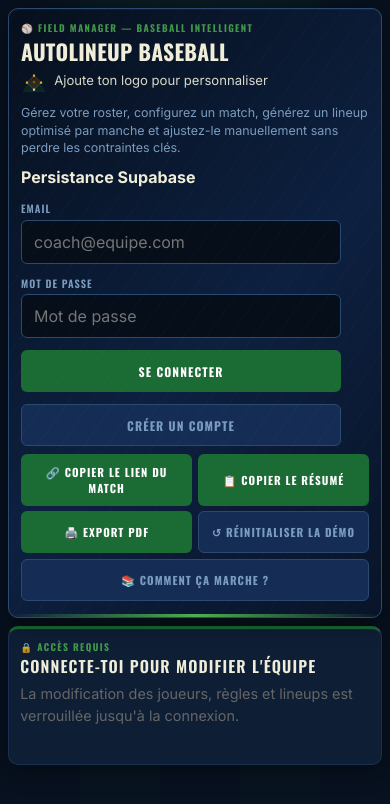
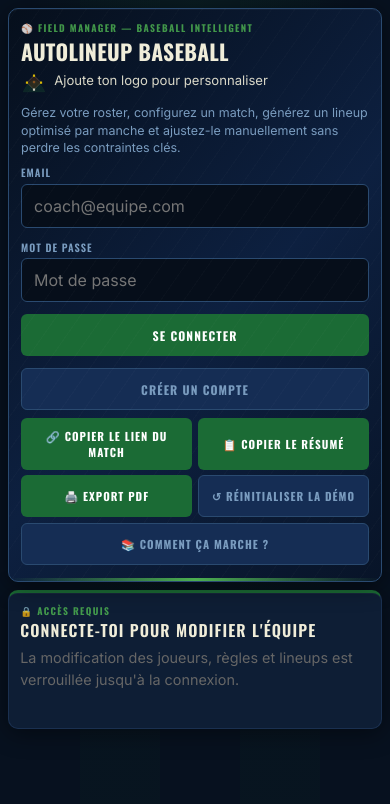
Before and after one commit to sauro1997/AutoLineupBaseball, a React (Vite) app: page / in a window 390 px wide. Shown: the top 804 px of the page. Built offline with nearby package versions, Linux system fonts and the light colour scheme.

Commit message:
modif aides

```diff
--- a/src/App.css
+++ b/src/App.css
@@ -7,6 +7,8 @@
   display: grid;
   gap: 1.5rem;
   padding: 2rem;
+  width: 100%;
+  max-width: 100%;
 }
 
 /* ---- Shared card surface ---- */
@@ -38,6 +40,10 @@
   border: 1px solid var(--color-border-bright);
   position: relative;
   overflow: hidden;
+}
+
+.hero-card > * {
+  min-width: 0;
 }
 
 /* Diagonal pinstripe overlay */
@@ -90,6 +96,10 @@
   min-width: 220px;
   position: relative;
   z-index: 1;
+}
+
+.hero-auth-panel {
+  min-width: 320px;
 }
 
 /* ---- Grid layouts ---- */
@@ -566,7 +576,7 @@ table {
 }
 
 .lineup-table {
-  min-width: 360px;
+  min-width: 320px;
 }
 
 thead tr {
@@ -852,6 +862,7 @@ td button {
   }
 
   .hero-actions,
+  .hero-auth-panel,
   .lineup-actions {
     min-width: 0;
     width: 100%;
@@ -907,6 +918,22 @@ td button {
   .app-shell {
     padding: 0.5rem;
     gap: 0.5rem;
+    width: 100%;
+    max-width: 100%;
+  }
+
+  .grid,
+  .stack,
+  .hero-card,
+  .panel,
+  .player-card,
+  .inning-card,
+  .match-history-panel,
+  .inning-table-wrap,
+  .lineup-table {
+    width: 100%;
+    max-width: 100%;
+    min-width: 0;
   }
 
   /* ---- Hero card ---- */
@@ -1129,7 +1156,7 @@ td button {
 
   td select {
     font-size: 0.8rem;
-    min-width: 80px;
+    min-width: 72px;
     max-width: 120px;
     padding: 0.3rem 0.4rem;
   }
--- a/src/App.tsx
+++ b/src/App.tsx
@@ -939,15 +939,18 @@ function App() {
         <div>
           <p className="eyebrow">⚾ Field Manager — Baseball intelligent</p>
           <h1>AutoLineup Baseball</h1>
-          <TeamLogoBadge logoUrl={team.logoUrl} title={team.logoUrl ? 'Identité d’équipe active' : 'Ajoute ton logo pour personnaliser'} />
+          <TeamLogoBadge
+            logoUrl={team.logoUrl}
+            title={team.logoUrl ? (team.name.trim() ? team.name : 'Équipe sans nom') : 'Ajoute ton logo pour personnaliser'}
+          />
           <p className="lede">
             Gérez votre roster, configurez un match, générez un lineup optimisé par manche et ajustez-le
             manuellement sans perdre les contraintes clés.
           </p>
         </div>
         <TeamVisual logoUrl={team.logoUrl} size={96} />
-        <div className="stack compact" style={{ minWidth: '320px' }}>
-          <strong>Persistance Supabase</strong>
+        <div className="stack compact hero-auth-panel">
+          {/* <strong>Persistance Supabase</strong> */}
           {!isSupabaseConfigured ? (
             <p className="status-chip">Configure VITE_SUPABASE_URL et VITE_SUPABASE_ANON_KEY pour activer la sauvegarde DB.</p>
           ) : authUser ? (
@@ -1757,7 +1760,7 @@ function App() {
             <div>
               <h3>V1</h3>
               <ul>
-                <li>Persistance Supabase complète</li>
+                {/* <li>Persistance Supabase complète</li> */}
                 <li>Éditeur drag & drop avancé</li>
                 <li>Export PDF enrichi</li>
               </ul>
--- a/src/index.css
+++ b/src/index.css
@@ -46,7 +46,7 @@
 
 body {
   margin: 0;
-  min-width: 320px;
+  min-width: 0;
   min-height: 100vh;
   font-family: var(--font-body);
   font-size: 16px;
```
